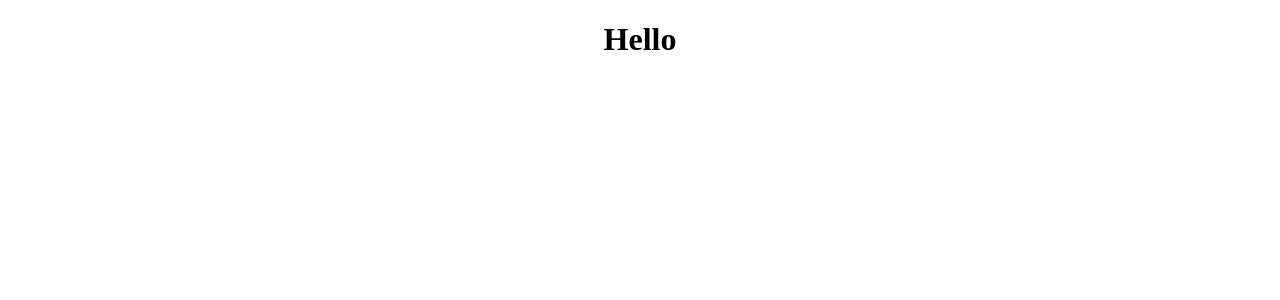
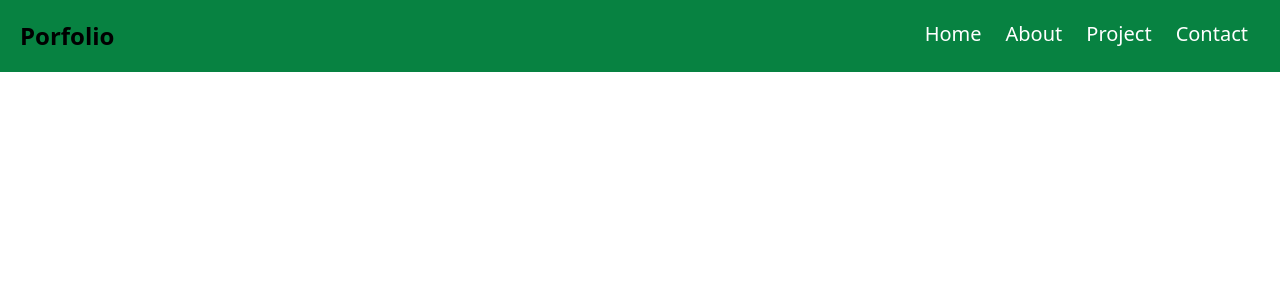
Before and after one commit to keerthanamurali612/keerthanamurali.github.io, a React (Create React App) app in the folder portfolio_website/: page / in a window 1280 px wide. Shown: the top 300 px of the page. Built offline with nearby package versions, Linux system fonts and the light colour scheme.

Commit message:
header navigation

```diff
--- a/portfolio_website/package.json
+++ b/portfolio_website/package.json
@@ -3,6 +3,7 @@
   "version": "0.1.0",
   "private": true,
   "dependencies": {
+    "@heroicons/react": "^2.1.4",
     "@testing-library/jest-dom": "^5.17.0",
     "@testing-library/react": "^13.4.0",
     "@testing-library/user-event": "^13.5.0",
@@ -34,5 +35,8 @@
       "last 1 firefox version",
       "last 1 safari version"
     ]
+  },
+  "devDependencies": {
+    "tailwindcss": "^3.4.4"
   }
 }
--- a/portfolio_website/src/App.css
+++ b/portfolio_website/src/App.css
@@ -1,38 +1,20 @@
-.App {
-  text-align: center;
+@tailwind base;
+@tailwind components;
+@tailwind utilities;
+
+header ul li {
+  @apply px-3;
 }
 
-.App-logo {
-  height: 40vmin;
-  pointer-events: none;
+.bg-primary{
+  background: #078241 ;
+
 }
 
-@media (prefers-reduced-motion: no-preference) {
-  .App-logo {
-    animation: App-logo-spin infinite 20s linear;
-  }
+.mobile-nav{
+  @apply fixed top-10 left-0 bg-zinc-500 w-full h-1/4;
 }
 
-.App-header {
-  background-color: #282c34;
-  min-height: 100vh;
-  display: flex;
-  flex-direction: column;
-  align-items: center;
-  justify-content: center;
-  font-size: calc(10px + 2vmin);
-  color: white;
+.mobile-nav  li {
+  @apply w-full h-full text-center border-b-2
 }
-
-.App-link {
-  color: #61dafb;
-}
-
-@keyframes App-logo-spin {
-  from {
-    transform: rotate(0deg);
-  }
-  to {
-    transform: rotate(360deg);
-  }
-}
--- a/portfolio_website/src/App.js
+++ b/portfolio_website/src/App.js
@@ -1,9 +1,11 @@
 import './App.css';
+import Header from './Components/Header';
 
 function App() {
   return (
     <div className="App">
-     <h1>Hello </h1>
+
+     <Header/>
     </div>
   );
 }
--- /dev/null
+++ b/portfolio_website/src/Components/Header.js
@@ -0,0 +1,34 @@
+import { Bars3Icon } from '@heroicons/react/24/solid'
+import { useState } from 'react'
+export default function Header(){
+  const [toggleMenu,setToggleMenu]=useState(false);
+
+
+    return <header className="flex justify-between px-5 py-5 bg-primary ">
+        <a className="font-bold text-black text-2xl  " href="#">Porfolio</a>
+
+        <nav className="hidden md:block" >
+            <ul className="flex text-white text-xl">
+              <li><a href="#">Home</a></li>
+              <li><a href="#">About</a></li>
+              <li><a href="#">Project</a></li>
+              <li><a href="#">Contact</a></li>
+            </ul>
+
+        </nav>
+        {/* mobile view */}
+       { toggleMenu&&  <nav className="block md:hidden " >
+            <ul className="flex flex-col text-white text-xl mobile-nav">
+              <li><a href="#">Home</a></li>
+              <li><a href="#">About</a></li>
+              <li><a href="#">Project</a></li>
+              <li><a href="#">Contact</a></li>
+            </ul>
+
+        </nav>
+        }
+        <button  onClick={()=>setToggleMenu(!toggleMenu)} className='block md:hidden'><Bars3Icon className='text-white h-5'/> </button>
+
+   </header>
+
+}
--- /dev/null
+++ b/portfolio_website/tailwind.config.js
@@ -0,0 +1,10 @@
+/** @type {import('tailwindcss').Config} */
+module.exports = {
+  content: [
+    "./src/**/*.{js,jsx,ts,tsx}",
+  ],
+  theme: {
+    extend: {},
+  },
+  plugins: [],
+}
```
Also changed, not shown: 1 other file (tests, documents, lock files or other folders).
